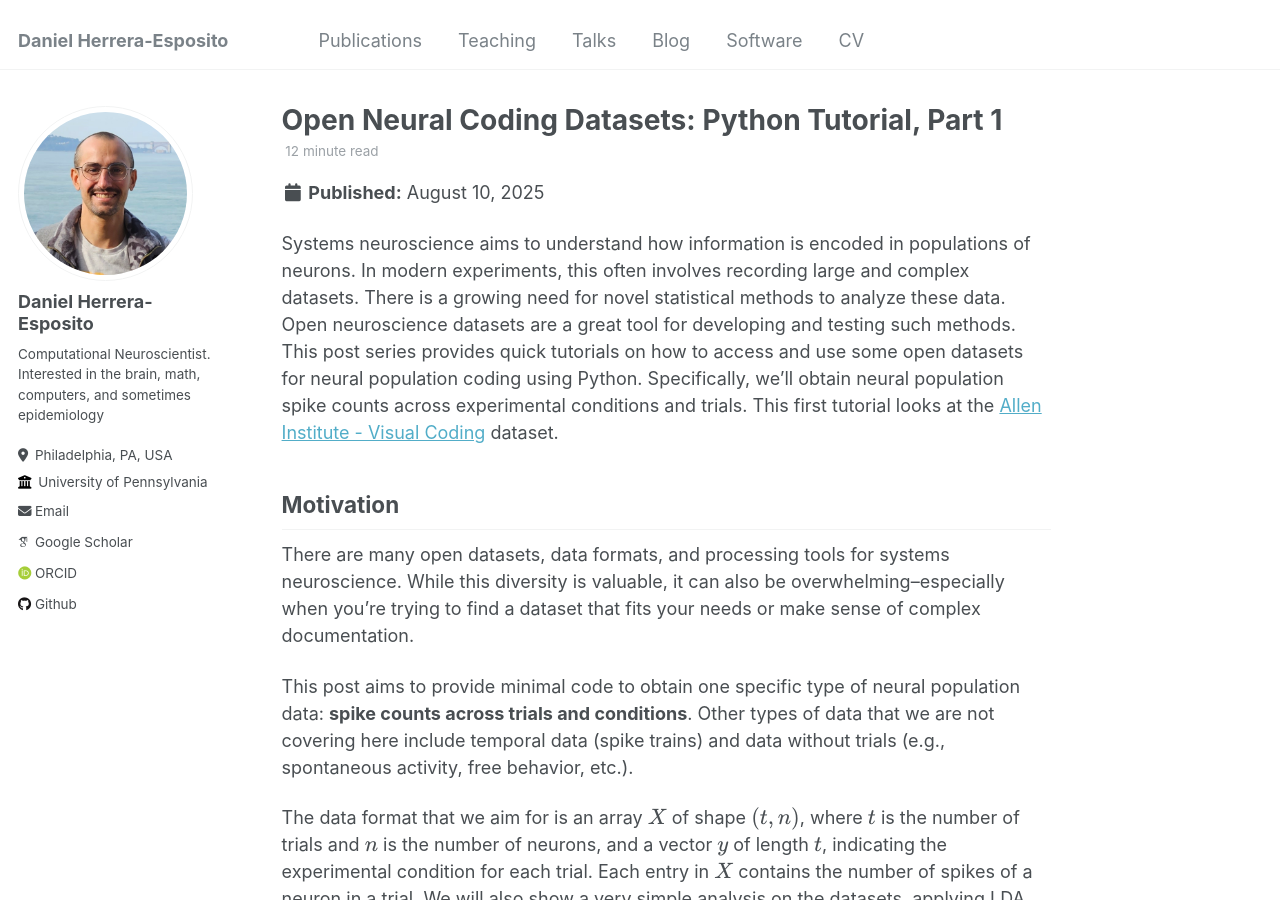
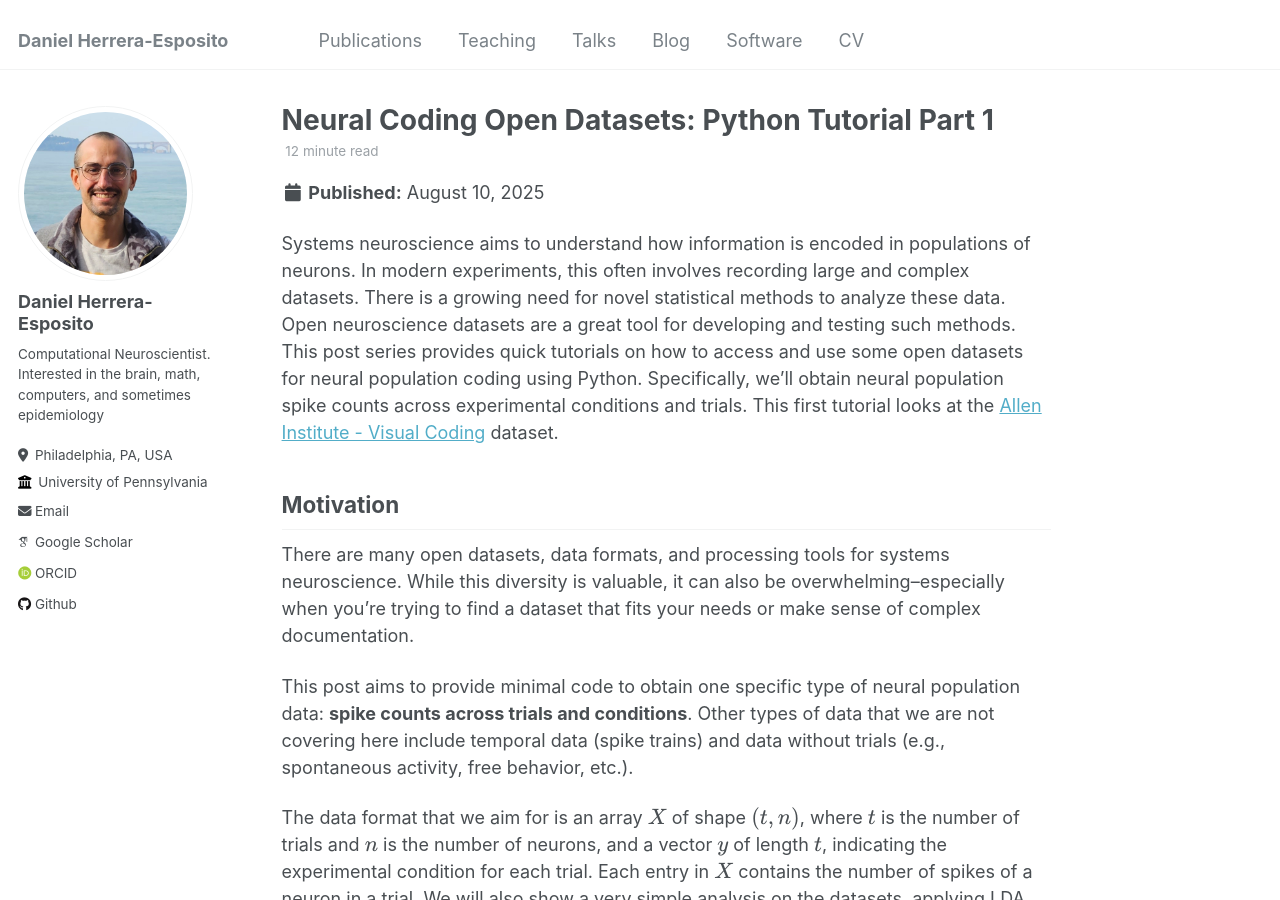
Before and after one commit to dherrera1911/dherrera1911.github.io, a Jekyll site: the page built from _posts/2025-08-10-open-neural-coding.md, in a window 1280 px wide and 900 px high. Built offline with Jekyll 4.4.1, drawn with Linux system fonts in a browser that asks for light colours; some web fonts are replaced.

Commit message:
Change name

```diff
--- a/_posts/2025-08-10-open-neural-coding.md
+++ b/_posts/2025-08-10-open-neural-coding.md
@@ -1,5 +1,5 @@
 ---
-title: 'Open Neural Coding Datasets: Python Tutorial, Part 1'
+title: 'Neural Coding Open Datasets: Python Tutorial Part 1'
 date: 2025-08-10
 permalink: /posts/2025/08/open-neural-coding-datasets/
 tags:
```
